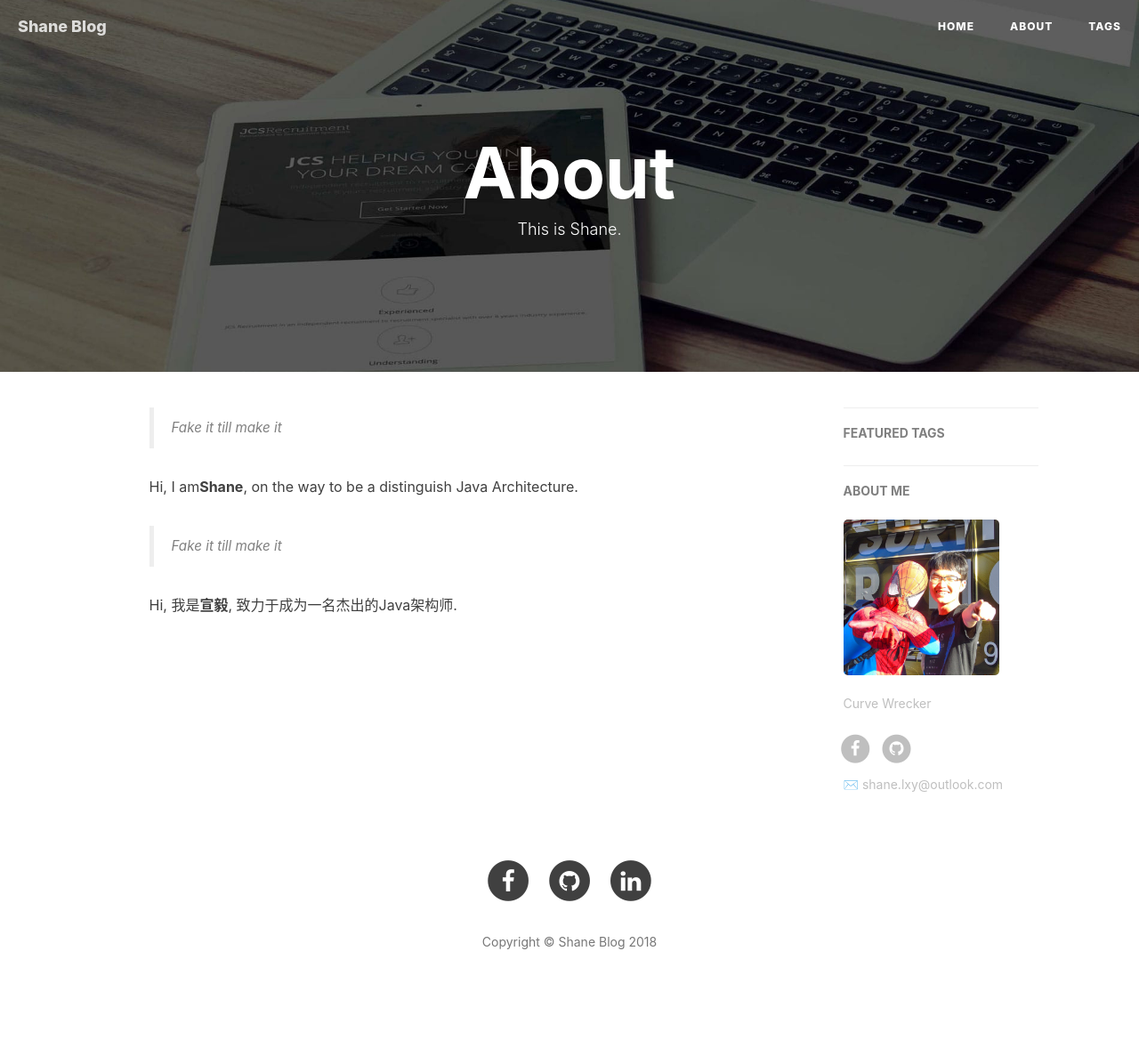
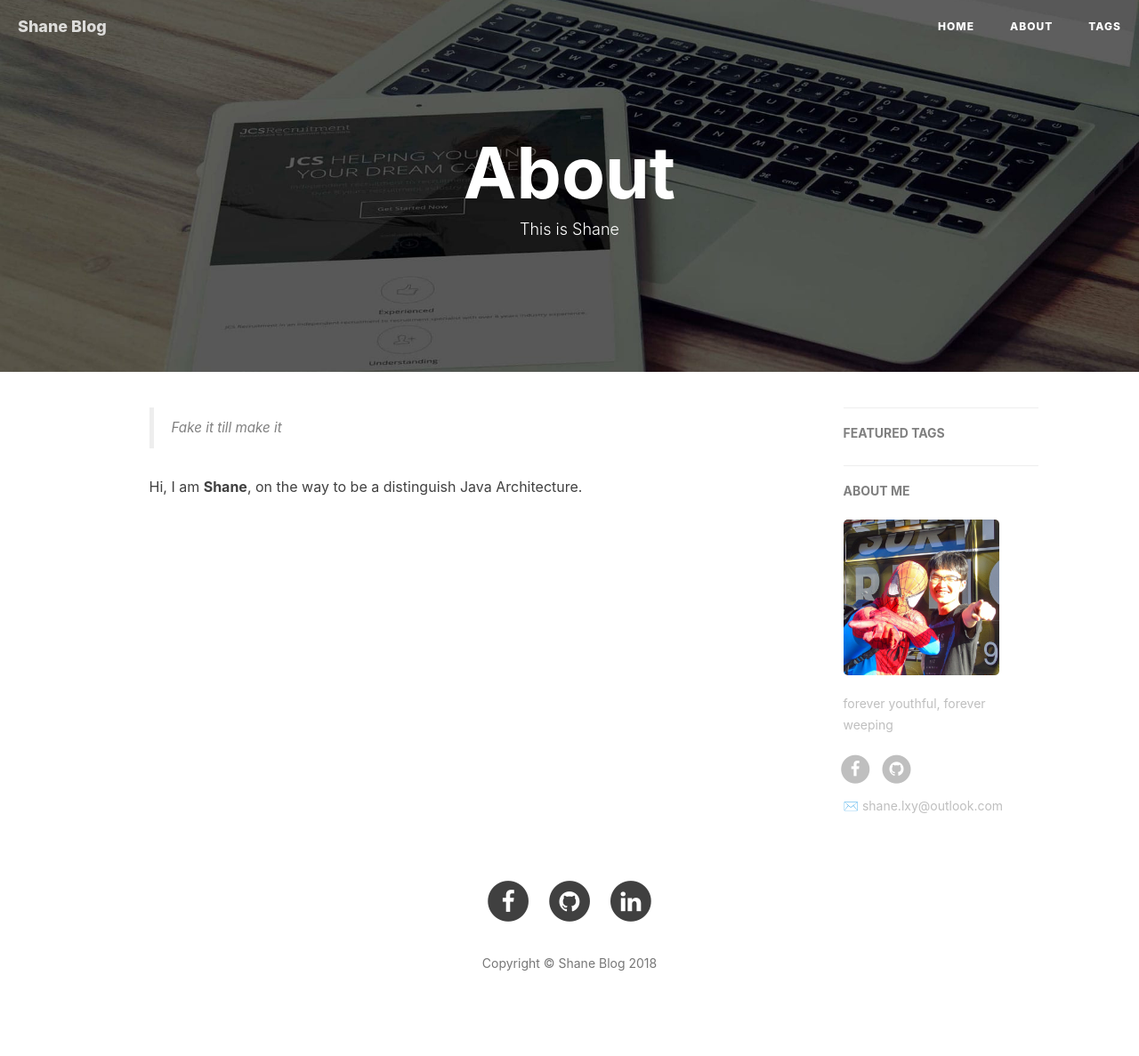
Before and after one commit to wirybeaver/wirybeaver.github.io, a Jekyll site: the page built from about.html, in a window 1280 px wide. Shown: the whole page at 89% size. Built offline with Jekyll 4.4.1, drawn with Linux system fonts in a browser that asks for light colours; nearby versions of some CDN libraries; comment, search, counter and statistics services are not loaded; before the commit the page ends 1163 px from its top, so only the background shows below that.

Commit message:
modify memo

```diff
--- a/_config.yml
+++ b/_config.yml
@@ -12,7 +12,7 @@ github_repo: "https://github.com/shanebacklight/shanebacklight.github.io.git" #
 
 # Sidebar settings
 sidebar: true                           # whether or not using Sidebar.
-sidebar-about-description: "Curve Wrecker"
+sidebar-about-description: "forever youthful, forever weeping"
 sidebar-avatar: /img/me.jpg      # use absolute URL, seeing it's used in both `/` and `/about/`
 
 
--- a/about.html
+++ b/about.html
@@ -1,7 +1,7 @@
 ---
 layout: page
 title: "About"
-description: "This is Shane."
+description: "This is Shane"
 header-img: "img/bg-mac.jpg"
 ---
 
@@ -17,19 +17,11 @@ header-img: "img/bg-mac.jpg"
     <!--copied from markdown -->
     <blockquote><p>Fake it till make it</p></blockquote>
 
-    <p>Hi, I am<strong>Shane</strong>, on the way to be a distinguish Java Architecture. </p>
+    <p>Hi, I am <strong>Shane</strong>, on the way to be a distinguish Java Architecture. </p>
 
 </div>
 
-<!-- English Version -->
-<div class="zh post-container">
 
-    <!--copied from markdown -->
-    <blockquote><p>Fake it till make it</p></blockquote>
-
-    <p>Hi, 我是<strong>宣毅</strong>, 致力于成为一名杰出的Java架构师. </p>
-
-</div>
 <!-- <div class="en post-container">
     <blockquote><p>Yet another iOS Developer. <br>
     Yet another Life-long Student.</p></blockquote>
```
